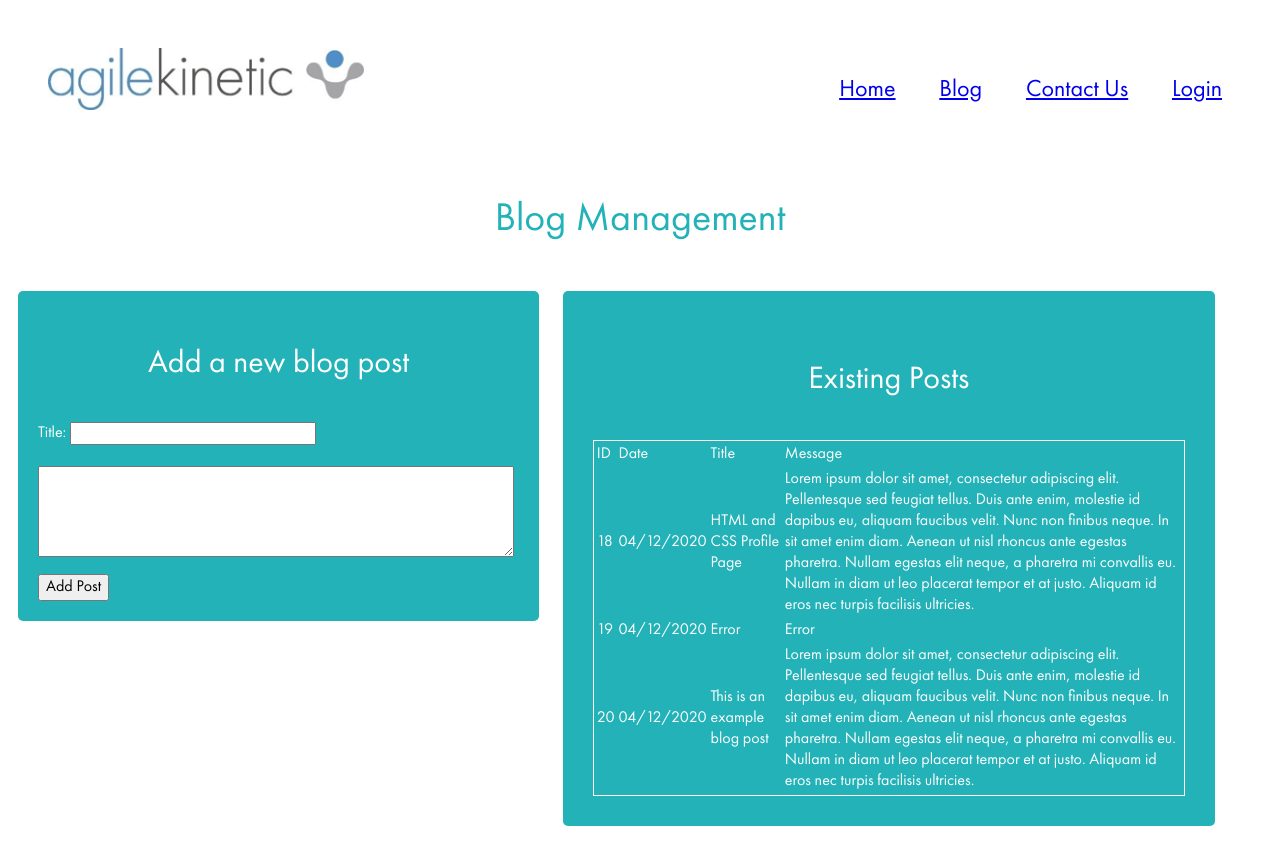
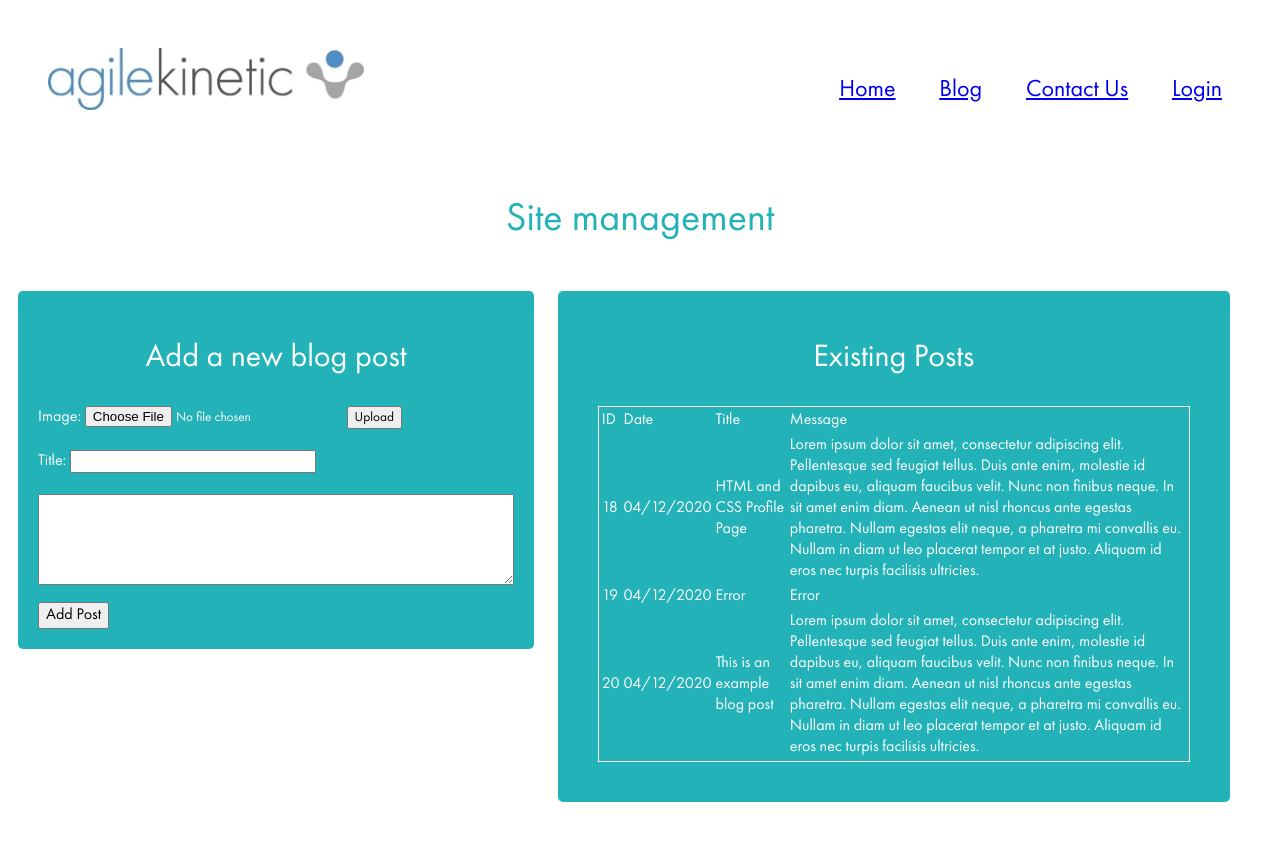
Before and after one commit to Sean-Marney/Agile-Kinetic-Mobility-Hub, a Flask app: page /blog/management in a window 1280 px wide. After the commit the page ends 802 px from the top, so only its background shows below. Run offline with Flask 2, Linux system fonts and the light colour scheme; data comes from the database, SQL or seed files in the repository; both versions use the stored data as it was after the commit; some libraries are stand-ins or nearby versions.

Commit message:
Blog posts can now have images

```diff
--- a/server.py
+++ b/server.py
@@ -1,18 +1,21 @@
 import os
 import json
 import sqlite3
-from flask import Flask, redirect, request,render_template, jsonify
+from flask import Flask, redirect, request,render_template, jsonify, send_from_directory
 from datetime import date
+from werkzeug.utils import secure_filename
 
-
+UPLOAD_FOLDER = 'uploads'
 DATABASE = "agileKinetic.db"
-ALLOWED_EXTENSIONS = set(['txt', 'pdf', 'png', 'jpg', 'jpeg', 'gif'])
+ALLOWED_EXTENSIONS = set(['png', 'jpg', 'svg'])
 
 app = Flask(__name__)
+app.config['UPLOAD_FOLDER'] = UPLOAD_FOLDER
 
 @app.route("/")
 def index():
-    return redirect("/static/index.html", code=302)
+    if request.method =='GET':
+        return redirect("/static/index.html", code=302)
 
 @app.route("/contact")
 def contact():
@@ -42,12 +45,13 @@ def addBlogPost():
     if request.method =='POST':
         title = request.form.get('title', default="Error")
         message = request.form.get('message', default="Error")
+        image = request.form.get('image', default="Error")
         print("Inserting new blog post...")
         try:
             connection = sqlite3.connect(DATABASE)
             cursor = connection.cursor()
             today = date.today()
-            cursor.execute("INSERT INTO tblBlogPosts ('date', 'title', 'message') VALUES (?,?,?)",(today.strftime("%d/%m/%Y"), title, message))
+            cursor.execute("INSERT INTO tblBlogPosts ('date', 'title', 'message', 'image') VALUES (?,?,?,?)",(today.strftime("%d/%m/%Y"), title, message, image))
             connection.commit()
             print("Insertion Successful.")
             outputMessage = "Blog post added successfully"
@@ -59,5 +63,36 @@ def addBlogPost():
             connection.close()
             return outputMessage
 
+def allowed_file(filename):
+    return '.' in filename and \
+           filename.rsplit('.', 1)[1].lower() in ALLOWED_EXTENSIONS
+
+@app.route("/blog/management/media", methods = ['POST','GET'])
+def addBlogImage():
+    #Amended from https://flask.palletsprojects.com/en/1.1.x/patterns/fileuploads/
+    if request.method == 'POST':
+        # check if the post request has the file part
+        if 'file' not in request.files:
+            flash('No file part')
+            return redirect(request.url)
+        file = request.files['file']
+        # if user does not select file, browser also
+        # submit an empty part without filename
+        if file.filename == '':
+            flash('No selected file')
+            return redirect(request.url)
+        if file and allowed_file(file.filename):
+            filename = secure_filename(file.filename)
+            print(filename)
+            #file.save(os.path.join(app.config['UPLOAD_FOLDER'], filename))
+            basedir = os.path.abspath(os.path.dirname(__file__))
+            file.save(os.path.join(basedir, app.config['UPLOAD_FOLDER'], filename))
+            return "Success"
+    #End of amendments
+
+@app.route('/uploads/<filename>')
+def uploaded_file(filename):
+    return send_from_directory(app.config['UPLOAD_FOLDER'],filename)
+
 if __name__ == "__main__":
     app.run(debug=True)
--- a/templates/blogManagement.html
+++ b/templates/blogManagement.html
@@ -17,12 +17,7 @@
       width:auto;
       color: white;
       display: inline-block;
-    }
-
-    #addBlogPost{
-      padding-left: 20px;
-      padding-right: 25px;
-      padding-bottom: 20px;
+      padding: 20px;
     }
 
     #addPostButton{
@@ -35,14 +30,11 @@
     }
 
     h2{
-      padding-top: 5%;
-      padding-bottom: 2%;
       font-size: 2.5vw;
       text-align: center;
     }
 
     #existingPosts{
-      padding: 10px;
       vertical-align:top;
       max-width: 50%;
     }
@@ -73,15 +65,23 @@
   <header>
     <div id="nav-placeholder"></div>
     <div id="titleBar">
-      <h1>Blog Management</h1>
+      <h1>Site management</h1>
     <div>
   </header>
 
   <body>
     <div id="newBlogPost" class="widget">
       <h2>Add a new blog post</h2>
+
+      <form id="uploadImage" method=post enctype=multipart/form-data>
+        <label>Image: </label>
+        <input type=file name=file id="fileInput">
+        <button id="uploadFileButton" type="button">Upload</button>
+        <span id='uploadMessage'></span>
+      </form>
+
       <form id='addBlogPost' onsubmit="return loadPost()">
-        <label>Title: <input type = "text" name = "title" id="titleInput"><br></label><br>
+        <br><label>Title: <input type = "text" name = "title" id="titleInput"><br></label><br>
         <textarea name="message" rows="5" cols="65"></textarea><br>
         <button id="addPostButton" type = "submit"> Add Post </button>
       </form>
@@ -121,9 +121,11 @@
 
   <script>
     function loadPost() {
+
+      var image = document.forms["uploadImage"]["fileInput"].files.item(0).name;
       var title = document.forms["addBlogPost"]["title"].value;
       var message = document.forms["addBlogPost"]["message"].value;
-      params = 'title='+title+'&message='+message;
+      params = 'title='+title+'&message='+message+'&image='+image;
       var xhttp = new XMLHttpRequest();
       xhttp.open("POST", '/blog/management', true); // true is asynchronous
       xhttp.setRequestHeader("Content-type", "application/x-www-form-urlencoded");
@@ -138,6 +140,26 @@
       xhttp.send(params);
       return false;
     }
+  </script>
+
+  <script>
+
+      $(function() {
+        $('#uploadFileButton').click(function() {
+            var form_data = new FormData($('#uploadImage')[0]);
+            $.ajax({
+                type: 'POST',
+                url: '/blog/management/media',
+                data: form_data,
+                contentType: false,
+                cache: false,
+                processData: false,
+                success: function(data) {
+                    document.getElementById("uploadMessage").innerHTML = "Upload Complete";
+                },
+            });
+        });
+    });
 
   </script>
 </html>
```
Also changed, not shown: templates/blog.html (+8 -1 lines), agileKinetic.db, static/media/1.jpg (added), uploads/2.jpg (added), uploads/Picture1.jpg (added), uploads/pexels-karolina-grabowska-4021775.jpg (added), 1 other file.
